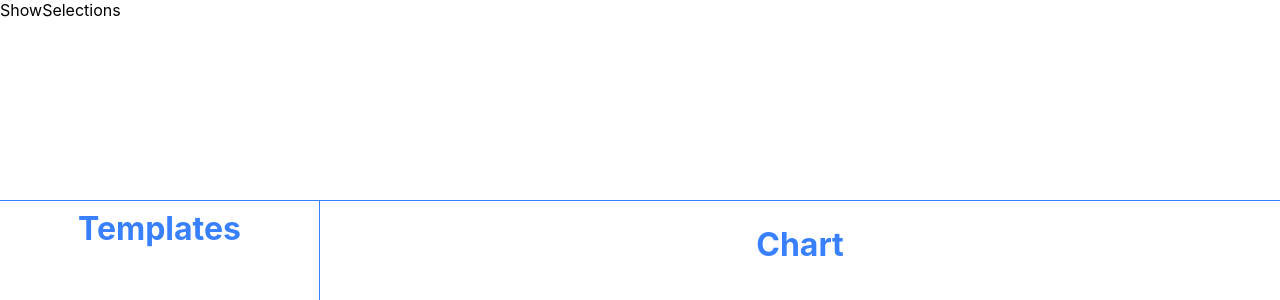
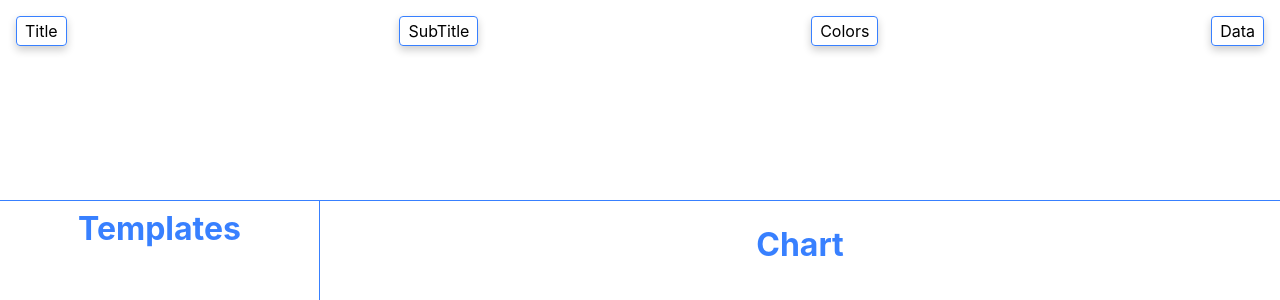
Before and after one commit to michaelcalvinwood/instant-charts, a React (Create React App) app: page / in a window 1280 px wide. Both pictures are taken after a click on the picture 1260 px from the left and 20 px from the top of the page. Shown: the top 300 px of the page. Built offline with nearby package versions, Linux system fonts and the light colour scheme.

Commit message:
added showing selections

```diff
--- a/src/App.js
+++ b/src/App.js
@@ -11,7 +11,7 @@ function App() {
   const theChart = useRef(null);
 
   const selections = [
-    'Data'
+    'Title', 'SubTitle', 'Colors', 'Data'
   ]
   let template = {
     color: [
@@ -97,7 +97,7 @@ function App() {
   return (
     <div className="App">
       {selection === 'Data' && <Data option={option} updateOption={updateOption} setSelection={setSelection}/>}
-      {selection === '' && <ShowSelections selections= {selections} />}
+      {selection === '' && <ShowSelections selections= {selections} setSelection={setSelection}/>}
       <Templates  option={option} updateOption={updateOption} theChart={theChart}/>
       <Chart option={option} updateOption={updateOption} theChart={theChart}/>
     </div>
--- a/src/Components/Chart.scss
+++ b/src/Components/Chart.scss
@@ -1,5 +1,5 @@
 .chart {
-    height: 75vh;
+    height: calc(100vh - var(--topSectionHeight));
     position: fixed;
     top: 25vh;
     left: 25vw;
--- a/src/Components/Data.scss
+++ b/src/Components/Data.scss
@@ -1,6 +1,6 @@
 .Data {
     width: 100vw;
-    height: 25vh;
+    height: var(--topSectionHeight);
 
 
     &__sections {
--- a/src/Components/ShowSelections.jsx
+++ b/src/Components/ShowSelections.jsx
@@ -1,9 +1,21 @@
 import './ShowSelections.scss';
 import React from 'react';
 
-function ShowSelections() {
+function ShowSelections({selections, setSelection}) {
   return (
-    <div>ShowSelections</div>
+    <div className='showSelections'>
+        {selections.map(selection => {
+            return (
+                <div
+                    key={selection}
+                    className='showSelections__selection'
+                    onClick={() => setSelection(selection)}
+                >
+                        {selection}
+                </div>
+            )
+        })}
+    </div>
   )
 }
 
--- a/src/Components/ShowSelections.scss
+++ b/src/Components/ShowSelections.scss
@@ -0,0 +1,22 @@
+.showSelections {
+    width: 100vw;
+    height: var(--topSectionHeight);
+    display: flex;
+    justify-content: space-between;
+    padding: 1rem;
+
+
+    &__selection {
+        padding: .25rem .5rem;
+        border: 1px solid var(--primary-color);
+        border-radius: 4px;
+        box-shadow: 0 4px 8px 0 rgba(0,0,0,0.2);
+        width: fit-content;
+        height: fit-content;
+        cursor: pointer;
+
+        &:hover {
+            background-color: var(--secondary-color);
+        }
+    }
+}
--- a/src/Components/Templates.scss
+++ b/src/Components/Templates.scss
@@ -1,5 +1,5 @@
 .templates {
-    height: 75vh;
+    height: calc(100vh - var(--topSectionHeight));
     position: fixed;
     top: 25vh;
     left: 0;
@@ -22,6 +22,7 @@
         width: 32%;
         margin-bottom: 1rem;
         text-align: center;
+        box-shadow: 0 4px 8px 0 rgba(0,0,0,0.2);
 
         &:hover {
             background-color: var(--secondary-color);
--- a/src/index.scss
+++ b/src/index.scss
@@ -2,6 +2,7 @@
   --primary-color: #3880ff;
   --secondary-color: #3dc2ff;
   --tertiary-color: #5260ff;
+  --topSectionHeight: 25vh;
 }
 
 * {
```
